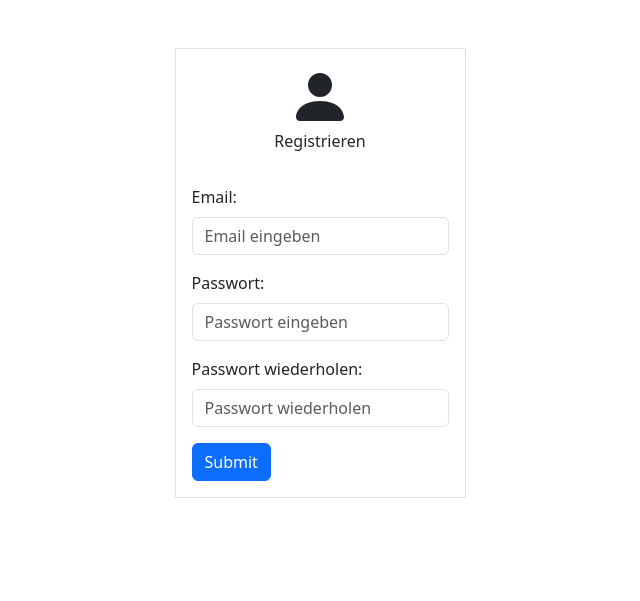
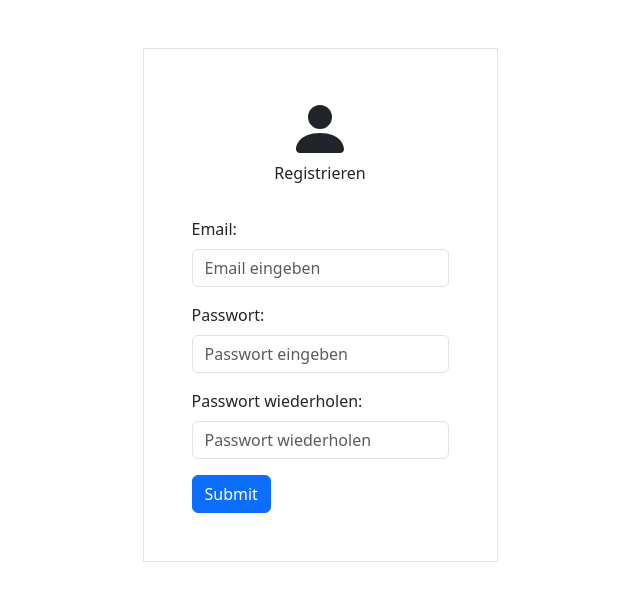
Before and after one commit to As-Itachi/projekt, a PHP site: page /register.php in a window 1280 px wide. Shown: the top 601 px of the page, without its empty margins (320-960 px from the left). Run offline with PHP 8.4, Linux system fonts and the light colour scheme.

Commit message:
padding gefixt

```diff
--- a/login.php
+++ b/login.php
@@ -20,7 +20,7 @@
 </head>
 <body>
     <div class="p-5 h-100 d-flex align-items-center justify-content-center">
-        <div class="p-3 border">
+        <div class="p-5 border">
             <div class="h-100 d-flex align-items-center justify-content-center">
                 <svg xmlns="http://www.w3.org/2000/svg" width="64" height="64" fill="currentColor" class="bi bi-person-fill" viewBox="0 0 16 16">
                     <path d="M3 14s-1 0-1-1 1-4 6-4 6 3 6 4-1 1-1 1zm5-6a3 3 0 1 0 0-6 3 3 0 0 0 0 6"/>
--- a/register.php
+++ b/register.php
@@ -9,7 +9,7 @@
 </head>
 <body>
     <div class="p-5 h-100 d-flex align-items-center justify-content-center">
-        <div class="p-3 border">
+        <div class="p-5 border">
             <div class="h-100 d-flex align-items-center justify-content-center">
                 <svg xmlns="http://www.w3.org/2000/svg" width="64" height="64" fill="currentColor" class="bi bi-person-fill" viewBox="0 0 16 16">
                     <path d="M3 14s-1 0-1-1 1-4 6-4 6 3 6 4-1 1-1 1zm5-6a3 3 0 1 0 0-6 3 3 0 0 0 0 6"/>
```
